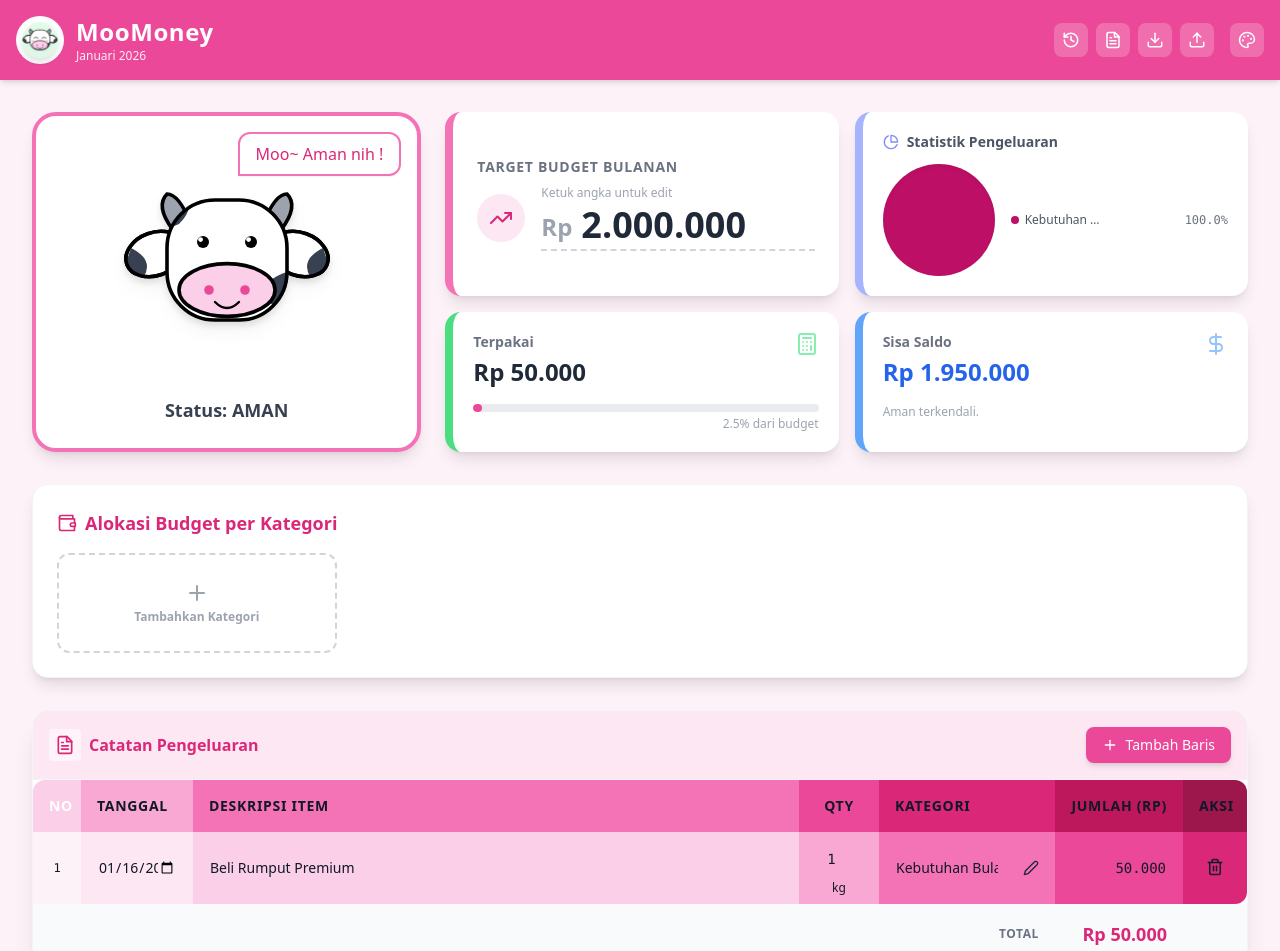
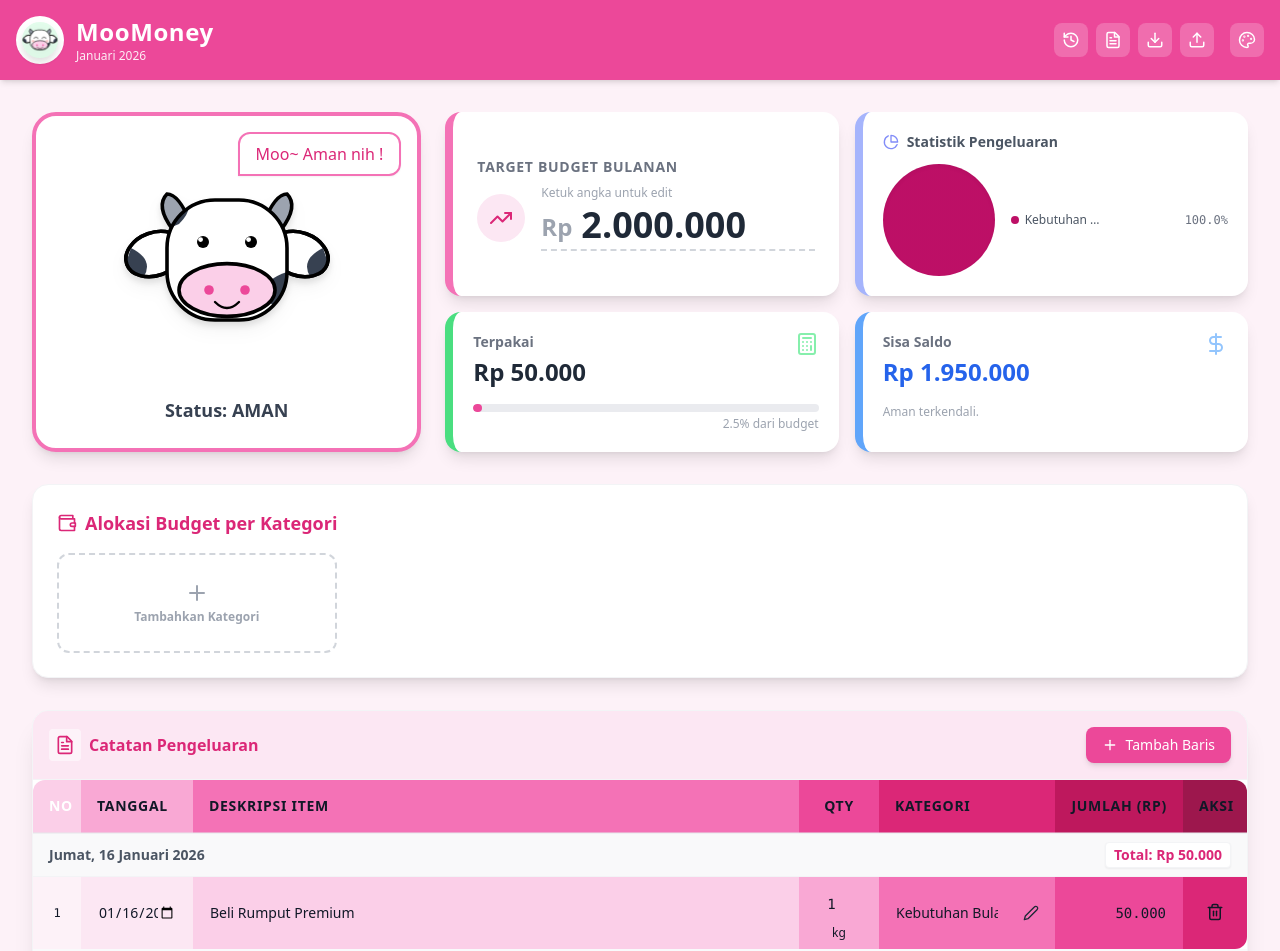
Before and after one commit to Dinni-hub/MooMoney-v4, a React (Vite) app: page / in a window 1280 px wide. Shown: the top 951 px of the page. Built offline with nearby package versions, Linux system fonts and the light colour scheme.

Commit message:
Update print statement from 'Hello' to 'Goodbye'

```diff
--- a/src/App.jsx
+++ b/src/App.jsx
@@ -1187,14 +1187,35 @@ const SapiFinanceApp = () => {
                   </tr>
                 ) : (
                   filteredExpenses.map((row, index) => {
-                    const showSpacer = index > 0 && row.date !== filteredExpenses[index - 1].date;
+                    const isNewDateGroup = index === 0 || row.date !== filteredExpenses[index - 1].date;
+
+                    // CALCULATE DAILY TOTAL
+                    let dailyTotalElement = null;
+                    if (isNewDateGroup) {
+                        const dailyTotal = filteredExpenses
+                            .filter(e => e.date === row.date)
+                            .reduce((sum, item) => sum + (parseFloat(item.amount) || 0), 0);
+
+                        const dateObj = new Date(row.date);
+                        const dateLabel = dateObj.toLocaleDateString('id-ID', { weekday: 'long', day: 'numeric', month: 'long', year: 'numeric' });
+
+                        dailyTotalElement = (
+                            <tr className="bg-gray-100/50 border-t-2 border-gray-200/50">
+                                <td colSpan="7" className="p-2 md:px-4">
+                                    <div className="flex justify-between items-center text-xs md:text-sm font-bold text-gray-600">
+                                        <span>{dateLabel}</span>
+                                        <span className={`${currentTheme.text} bg-white px-2 py-0.5 rounded shadow-sm border border-gray-100`}>
+                                            Total: {formatRupiah(dailyTotal)}
+                                        </span>
+                                    </div>
+                                </td>
+                            </tr>
+                        );
+                    }
+
                     return (
                     <React.Fragment key={row.id}>
-                      {showSpacer && (
-                        <tr>
-                          <td colSpan="7" className="h-6 bg-transparent border-none"></td>
-                        </tr>
-                      )}
+                      {dailyTotalElement}
                       <tr className="hover:bg-gray-50 transition-colors group">
                         <td className={`p-1 md:p-4 text-center text-gray-900 font-mono text-[10px] md:text-xs ${currentTheme.table.cell[0]}`}>{index + 1}</td>
                         <td className={`p-1 md:p-2 ${currentTheme.table.cell[1]}`}>
```
